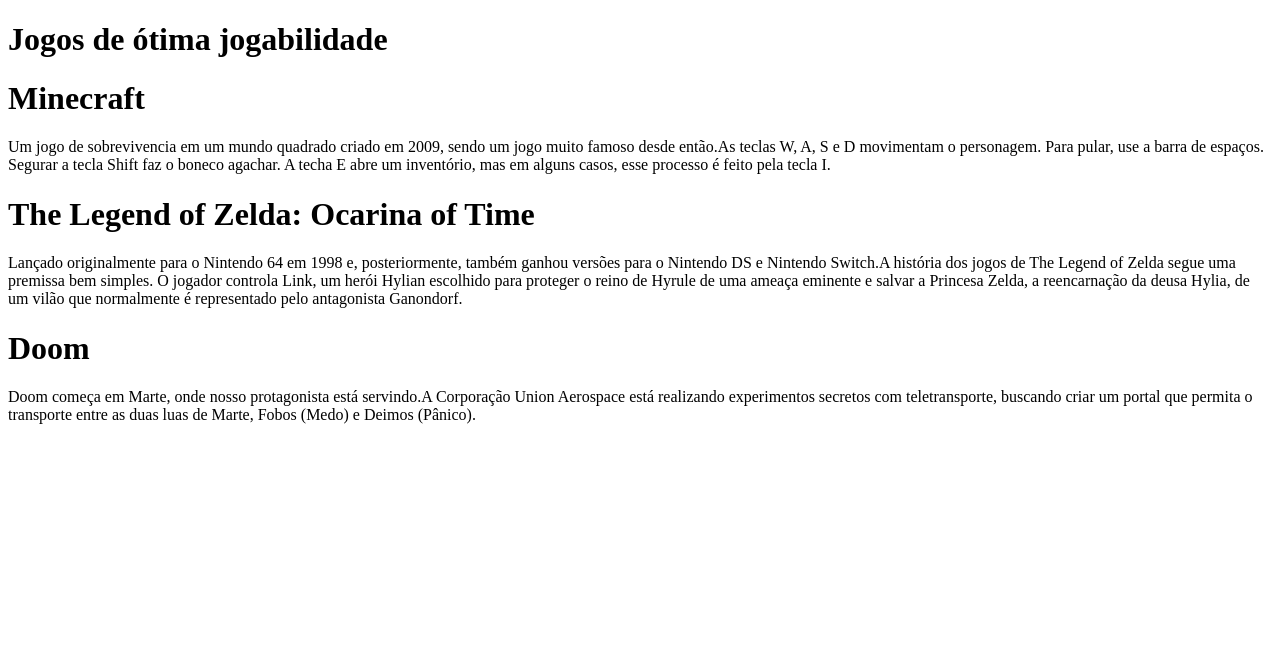
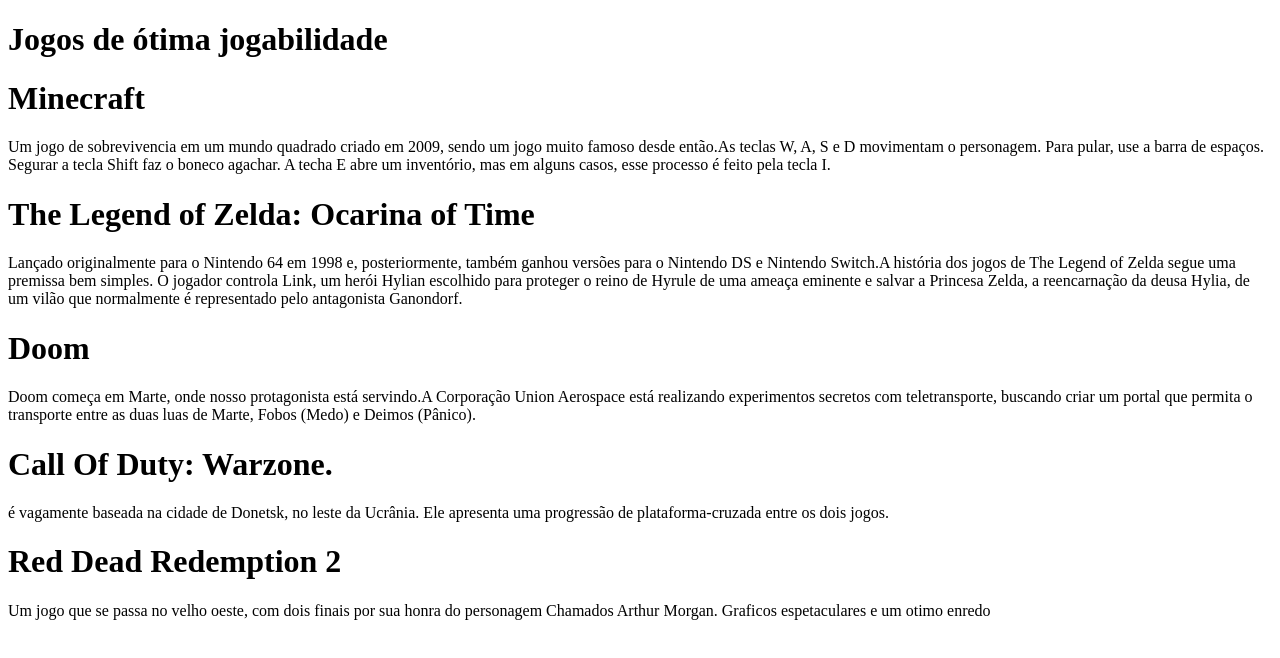
Before and after one commit to Annag-b/umpalumpa, a plain HTML site: page index.html in a window 1280 px wide. Drawn offline with Linux system fonts and the light colour scheme.

Commit message:
Add files via upload

```diff
--- a/index.html
+++ b/index.html
@@ -13,6 +13,9 @@
  <p>Lançado originalmente para o Nintendo 64 em 1998 e, posteriormente, também ganhou versões para o Nintendo DS e Nintendo Switch.A história dos jogos de The Legend of Zelda segue uma premissa bem simples. O jogador controla Link, um herói Hylian escolhido para proteger o reino de Hyrule de uma ameaça eminente e salvar a Princesa Zelda, a reencarnação da deusa Hylia, de um vilão que normalmente é representado pelo antagonista Ganondorf.</p>
  <h1>Doom</h1>
  <p> Doom começa em Marte, onde nosso protagonista está servindo.A Corporação Union Aerospace está realizando experimentos secretos com teletransporte, buscando criar um portal que permita o transporte entre as duas luas de Marte, Fobos (Medo) e Deimos (Pânico).</p>
-
+ <h1>Call Of Duty: Warzone.</h1>
+ <p> é vagamente baseada na cidade de Donetsk, no leste da Ucrânia. Ele apresenta uma progressão de plataforma-cruzada entre os dois jogos.</p>
+ <h1>Red Dead Redemption 2</h1>
+ <p>Um jogo que se passa no velho oeste, com dois finais por sua honra do personagem Chamados Arthur Morgan. Graficos espetaculares e um otimo enredo</p>
 </body>
 </html>
```
